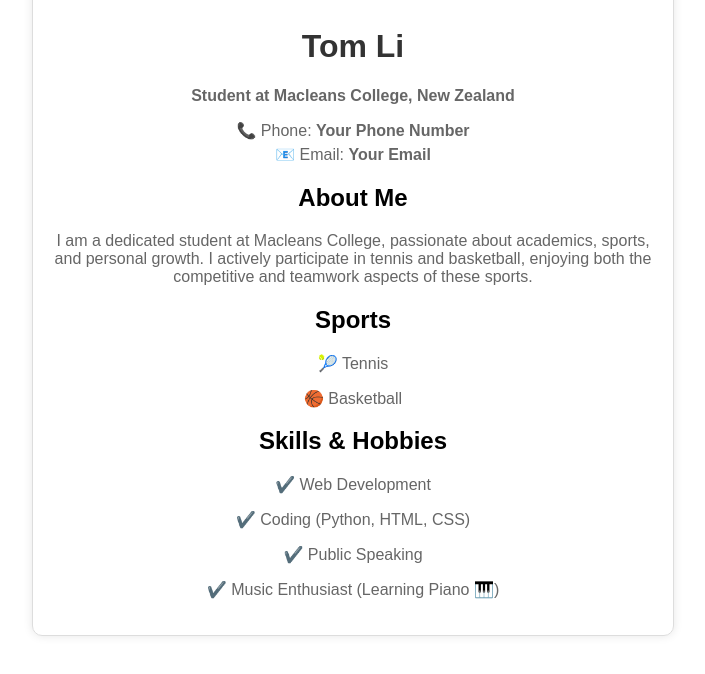
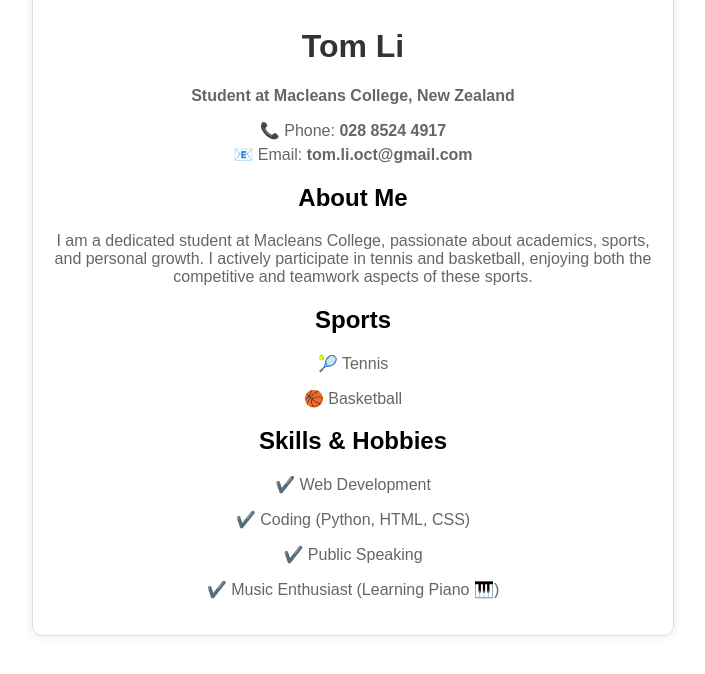
Before and after one commit to tom-li-nz/savehub, a plain HTML site: page index.html in a window 1280 px wide. Shown: the part 62-736 px from the top of the page, without its empty margins (287-992 px from the left). Drawn offline with Linux system fonts and the light colour scheme.

Commit message:
Update index.html

```diff
--- a/index.html
+++ b/index.html
@@ -41,8 +41,8 @@
     <h1>Tom Li</h1>
     <p><strong>Student at Macleans College, New Zealand</strong></p>
     <div class="contact-info">
-        <p>📞 Phone: <strong>Your Phone Number</strong></p>
-        <p>📧 Email: <strong>Your Email</strong></p>
+        <p>📞 Phone: <strong>028 8524 4917</strong></p>
+        <p>📧 Email: <strong>tom.li.oct@gmail.com</strong></p>
     </div>
     <h2>About Me</h2>
     <p>I am a dedicated student at Macleans College, passionate about academics, sports, and personal growth. I actively participate in tennis and basketball, enjoying both the competitive and teamwork aspects of these sports.</p>
```
